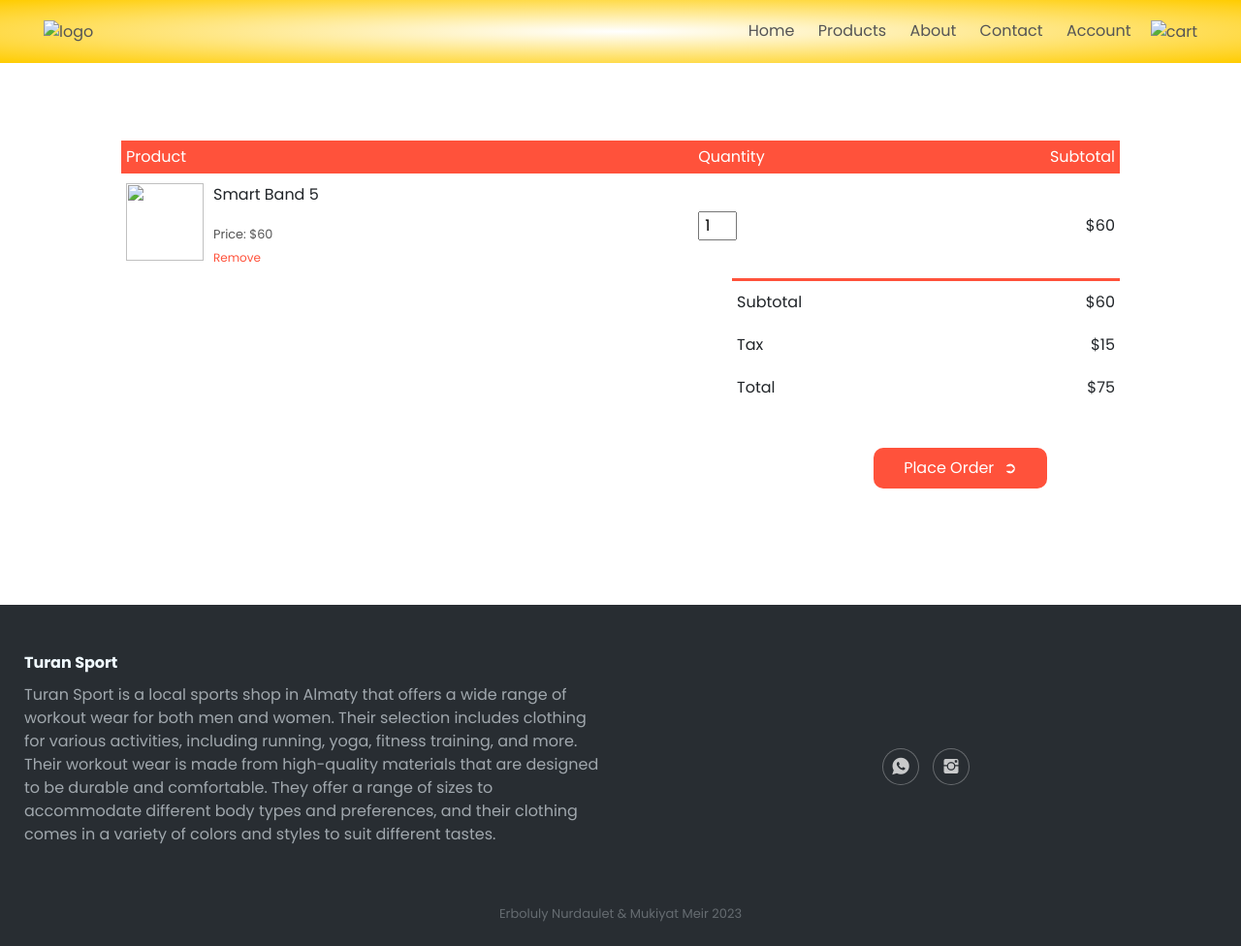
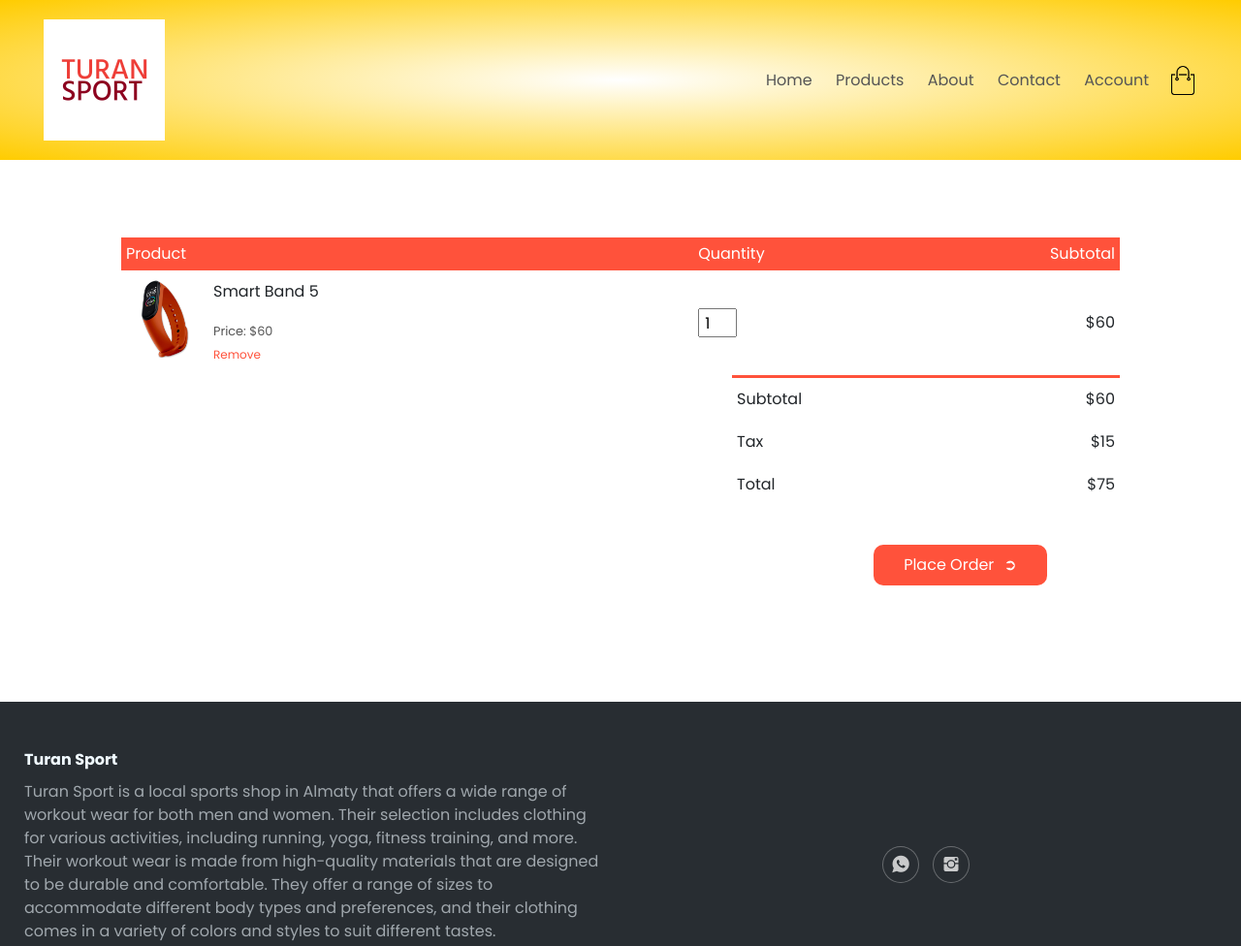
Before and after one commit to MeiirMukiyat/Endterm, a plain HTML site: page buy-now.html in a window 1280 px wide. Shown: the top 976 px of the page at 97% size. Drawn offline with nearby package versions, Linux system fonts and the light colour scheme; the site is published under a folder, as on GitHub Pages, so addresses that start at the root find nothing.

Commit message:
Update buy-now.html

```diff
--- a/buy-now.html
+++ b/buy-now.html
@@ -16,7 +16,7 @@
         <div class="container">
             <div class="navbar">
                 <div class="logo">
-                    <a href="index.html"><img src="/images/logo-color.png" alt="logo" width="125px"></a>
+                    <a href="index.html"><img src="images/logo-color.png" alt="logo" width="125px"></a>
                 </div>
                 <nav>
                     <ul id="MenuItems">
@@ -27,8 +27,8 @@
                         <li><a href="account.html">Account</a></li>
                     </ul>
                 </nav>
-                <a href="cart.html"><img src="/images/cart.png" alt="cart" width="30px" height="30px"></a>
-                <img src="/images/menu.png" alt="menu" class="menu" onclick="menutoggle()">
+                <a href="cart.html"><img src="images/cart.png" alt="cart" width="30px" height="30px"></a>
+                <img src="images/menu.png" alt="menu" class="menu" onclick="menutoggle()">
             </div>
 
         </div>
@@ -44,7 +44,7 @@
                 <tr>
                     <td>
                         <div class="cart-info">
-                            <img src="/images/exclusive.png" alt="">
+                            <img src="images/exclusive.png" alt="">
                             <div>
                                 <p>Smart Band 5</p>
                                 <small>Price: $60</small>
```
